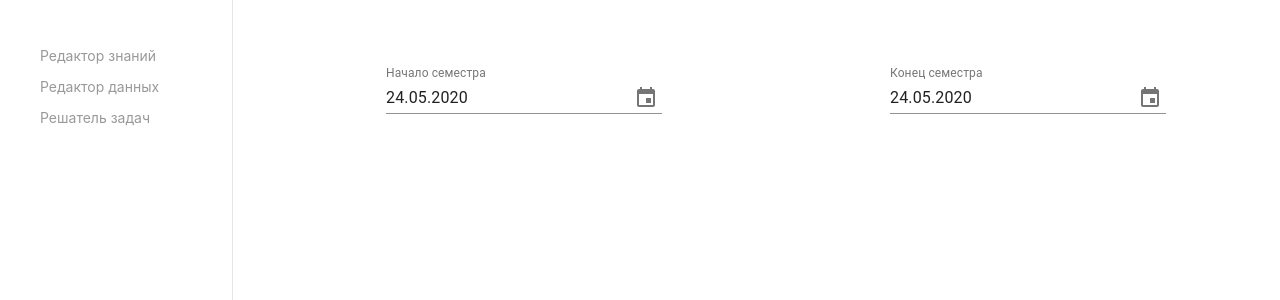
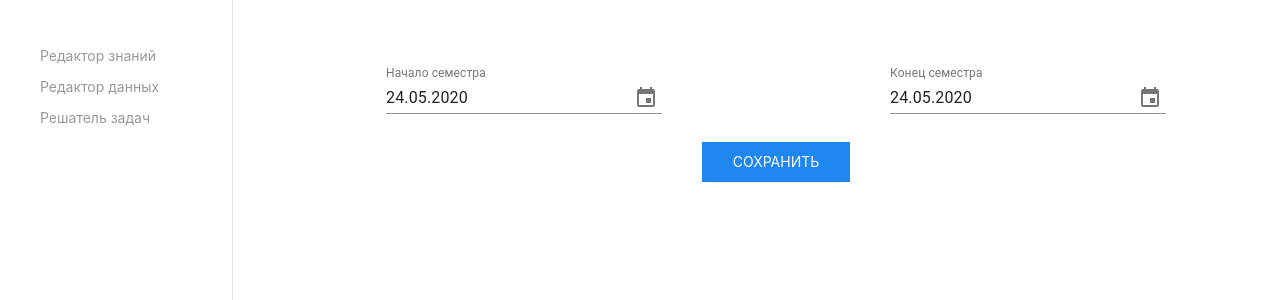
Before and after one commit to ParaDogs/knowledge-editor, a React (Create React App) app: page /data/semester in a window 1280 px wide. Shown: the top 300 px of the page. Built offline with nearby package versions, Linux system fonts and the light colour scheme.

Commit message:
Add check for semester start and end, throw error message on fail

```diff
--- a/package.json
+++ b/package.json
@@ -6,6 +6,7 @@
     "@date-io/moment": "^1.3.13",
     "@fortawesome/fontawesome-free": "^5.13.0",
     "@material-ui/core": "^4.10.1",
+    "@material-ui/lab": "^4.0.0-alpha.55",
     "@material-ui/pickers": "^3.2.10",
     "@testing-library/jest-dom": "^4.2.4",
     "@testing-library/react": "^9.5.0",
--- a/src/components/Data/Days/Days.jsx
+++ b/src/components/Data/Days/Days.jsx
@@ -3,6 +3,7 @@ import Teacher from "./Teacher"
 
 export default class Days extends React.Component {
 	render() {
+		// TODO удаление преподавателей нужно отловить
 		const teachers = this.props.getKnowledge().teachers
 		const teachersComponents = teachers?.map(el => <Teacher id={el.id}
 																key={el.id}
--- a/src/components/Data/Semester/Semester.jsx
+++ b/src/components/Data/Semester/Semester.jsx
@@ -7,6 +7,8 @@ import {
 	KeyboardDatePicker,
 } from '@material-ui/pickers'
 import "moment/locale/ru"
+import Snackbar from "@material-ui/core/Snackbar"
+import MuiAlert from '@material-ui/lab/Alert'
 
 export default class Semester extends React.Component {
 	constructor(props) {
@@ -18,33 +20,51 @@ export default class Semester extends React.Component {
 		this.state = {
 			start: moment(start),
 			end: moment(end),
+			showError: false,
 		}
 
 		this.handleStartDateChange = this.handleStartDateChange.bind(this)
 		this.handleEndDateChange = this.handleEndDateChange.bind(this)
 		this.updateStorage = this.updateStorage.bind(this)
+		this.handleSubmit = this.handleSubmit.bind(this)
+		this.handleCloseError = this.handleCloseError.bind(this)
 		moment.locale("ru")
 	}
 
 	handleStartDateChange(date) {
-		this.setState({start: date}, this.updateStorage)
+		this.setState({start: date})
 	}
 
 	handleEndDateChange(date) {
-		this.setState({end: date}, this.updateStorage)
+		this.setState({end: date})
+	}
+
+	handleSubmit(event) {
+		if (moment(this.state.start).isBefore(this.state.end)) {
+			this.updateStorage()
+		} else {
+			this.setState({showError: true}, () => console.log(this.state.showError))
+		}
+		event.preventDefault()
+	}
+
+	handleCloseError(event, reason) {
+		if (reason === 'clickaway') {
+			return
+		}
+		this.setState({showError: false})
 	}
 
 	updateStorage() {
 		let data = this.props.getData()
 		data['semester'] = {start: this.state.start, end: this.state.end}
-		console.log(data)
 		this.props.setData(data)
 	}
 
 	render() {
 		const invalidDateMessage = 'Дата введена неправильно'
 		return (
-			<div className="uk-flex uk-child-width-1-2 uk-flex-center semester">
+			<div className="uk-flex uk-child-width-1-2 uk-flex-center uk-flex-column uk-flex-middle semester">
 				<MuiPickersUtilsProvider utils={MomentUtils}>
 					<Grid container justify="space-around">
 						<KeyboardDatePicker
@@ -75,6 +95,15 @@ export default class Semester extends React.Component {
 						/>
 					</Grid>
 				</MuiPickersUtilsProvider>
+				<button className="uk-button uk-button-primary uk-width-auto uk-margin-top"
+						onClick={this.handleSubmit}>
+					Сохранить
+				</button>
+				<Snackbar open={this.state.showError} autoHideDuration={6000} onClose={this.handleCloseError}>
+					<MuiAlert onClose={this.handleCloseError} severity="error" elevation={6} variant="filled">
+						Дата начала семестра должна быть до даты конца семестра
+					</MuiAlert>
+				</Snackbar>
 			</div>
 		)
 	}
```
Also changed, not shown: 1 other file (tests, documents, lock files or other folders).
